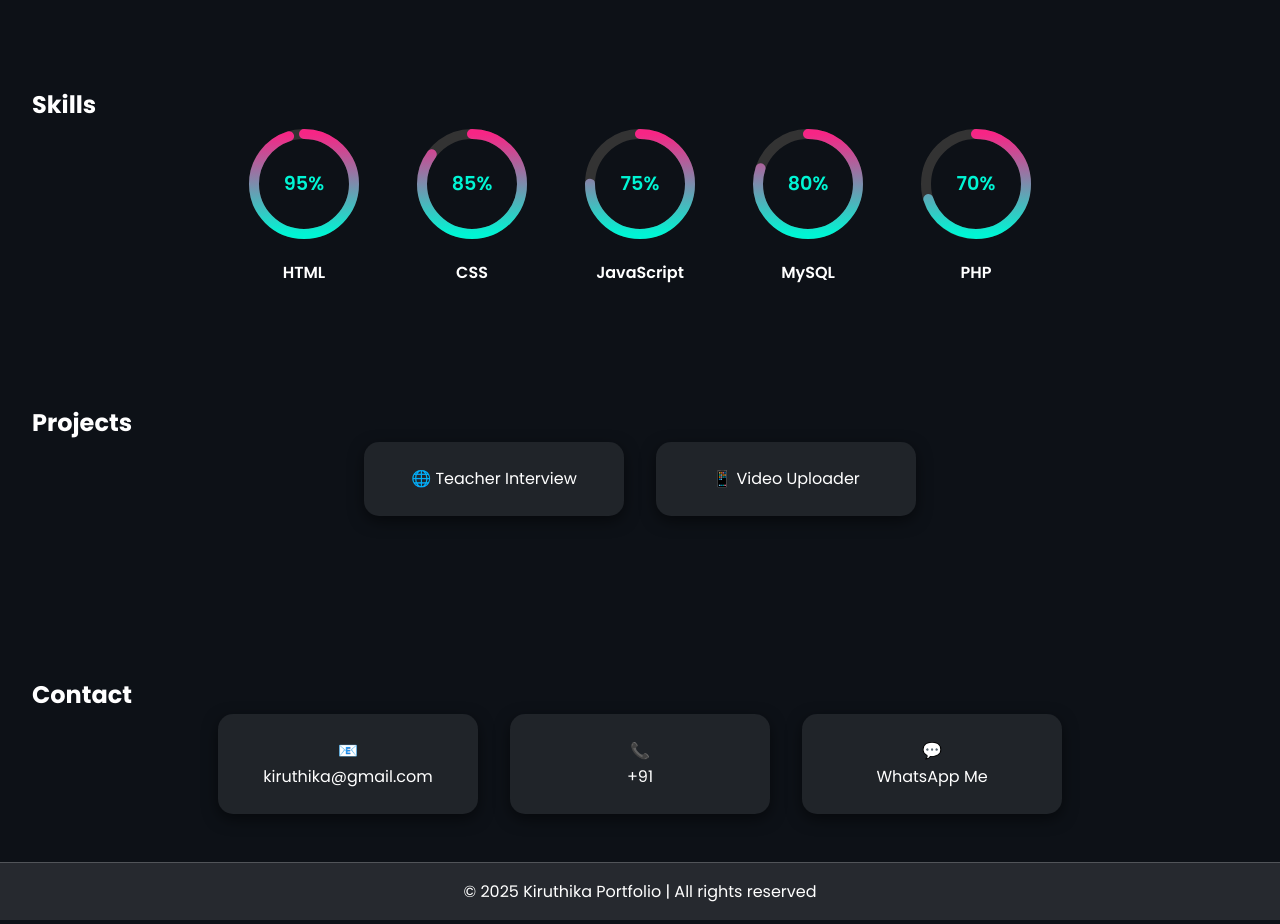
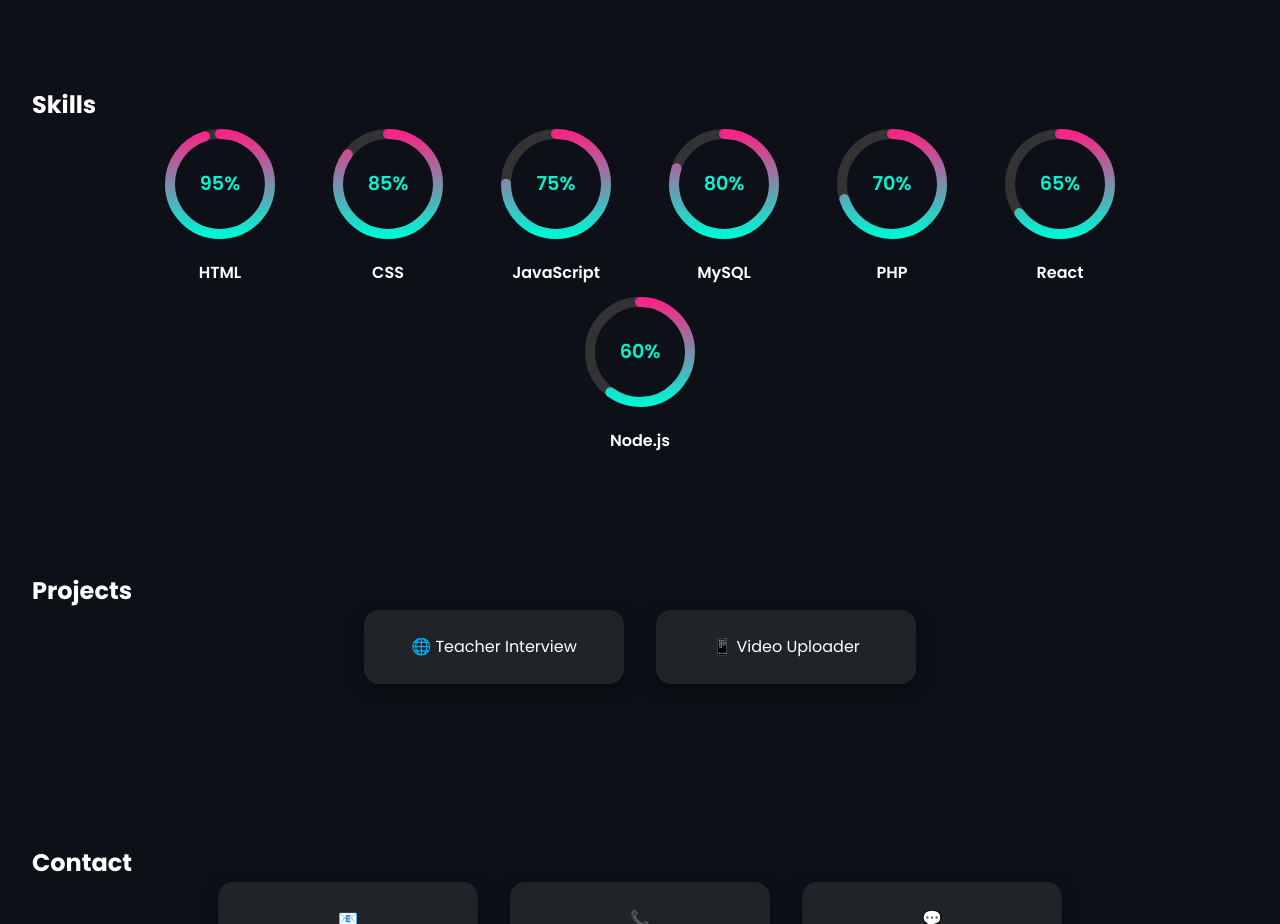
Before and after one commit to kiruthikamurugesan751-code/kiruthika, a plain HTML site: page index.html in a window 1280 px wide. Shown: the part 1140-2064 px from the top of the page. Drawn offline with nearby package versions, Linux system fonts and the light colour scheme.

Commit message:
Update index.html

```diff
--- a/index.html
+++ b/index.html
@@ -107,7 +107,7 @@
 
     /* SKILLS */
     .skills {
-      max-width: 900px;
+      max-width: 1000px;
       margin: auto;
       display: flex;
       justify-content: center;
@@ -187,7 +187,6 @@
     }
 
     @media(max-width: 768px){
-      .hero img { width: 150px; height: 150px; }
       .skills { gap: 2rem; }
       .card, .contact-card { width: 200px; }
     }
@@ -275,6 +274,24 @@
         <div class="percentage">0%</div>
         <div class="skill-name">PHP</div>
       </div>
+      <!-- React -->
+      <div class="skill-circle" data-percentage="65">
+        <svg>
+          <circle class="bg" cx="60" cy="60" r="50"></circle>
+          <circle class="progress" cx="60" cy="60" r="50"></circle>
+        </svg>
+        <div class="percentage">0%</div>
+        <div class="skill-name">React</div>
+      </div>
+      <!-- Node.js -->
+      <div class="skill-circle" data-percentage="60">
+        <svg>
+          <circle class="bg" cx="60" cy="60" r="50"></circle>
+          <circle class="progress" cx="60" cy="60" r="50"></circle>
+        </svg>
+        <div class="percentage">0%</div>
+        <div class="skill-name">Node.js</div>
+      </div>
     </div>
   </section>
 
```
